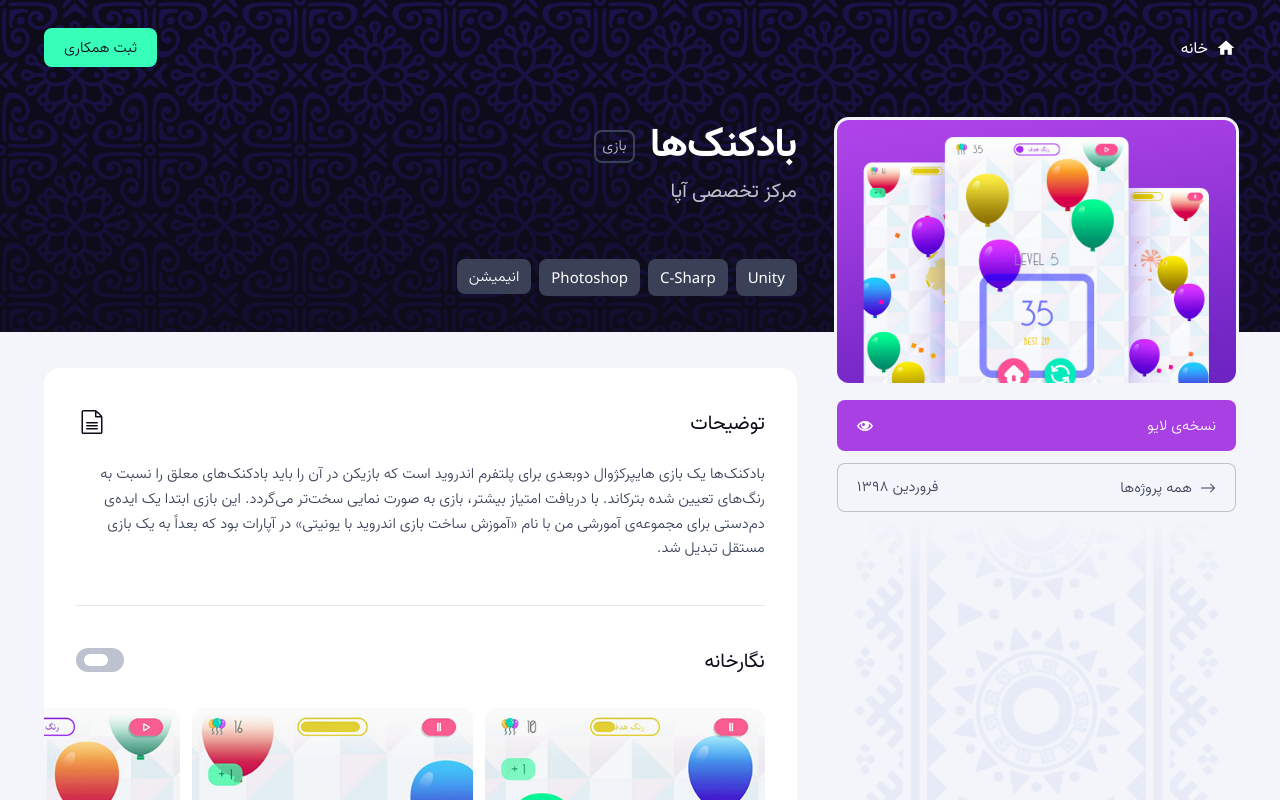
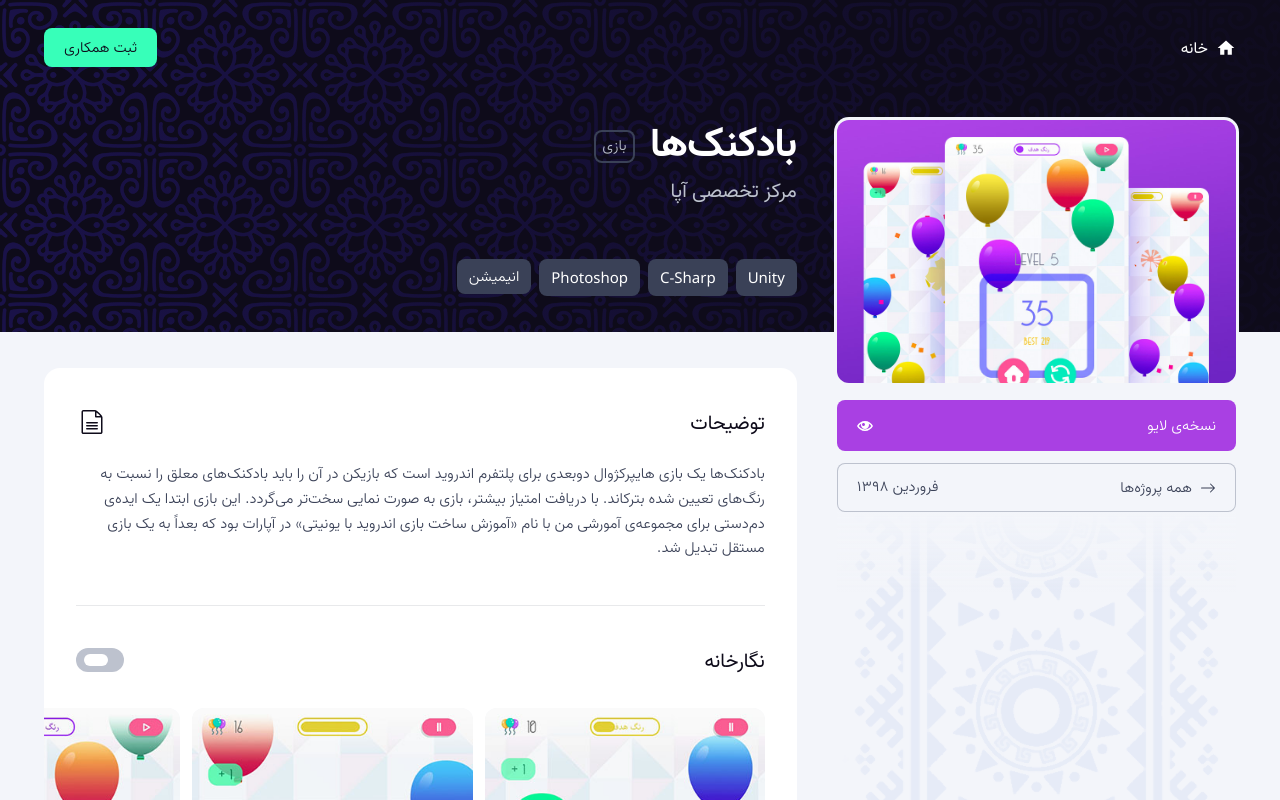
Before and after one commit to aminthemar/aminthemar-portfolio, a React (Create React App) app: page /works/balloons in a window 1280 px wide. Shown: the top 800 px of the page. Built offline with nearby package versions, Linux system fonts and the light colour scheme.

Commit message:
CV added (2).

```diff
--- a/public/index.html
+++ b/public/index.html
@@ -3,6 +3,8 @@
 
 <head>
   <meta charset="utf-8" />
+  <meta name="keywords"
+    content="محمدامین رشید, محمد امین رشید, mohammad amin rashid, MohammadAmin Rashid, aminthemar, رزومه, resume, cv, Unity, Unity3d, JavaScript, react, reactjs, programming, برنامه نویسی, علی اصغر رشید, ali asghar rashid, choobkhat, choobkhatstudio, چوب خط">
   <link rel="icon" href="%PUBLIC_URL%/flag-iran.png" />
   <meta name="viewport" content="width=device-width, initial-scale=1" />
   <meta name="theme-color" content="#000000" />
--- a/src/App.js
+++ b/src/App.js
@@ -14,9 +14,9 @@ function App() {
       <Suspense fallback={<></>}>
         <ScrollTop>
           <Routes>
-            <Route path='/' element={<HomePage />}></Route>
-            <Route path='/works' element={<WorksPage />}></Route>
-            <Route path="/works/:id" element={<ProjectPage />} />
+            <Route path='/' element={<HomePage title={document.title} />}></Route>
+            <Route path='/works' element={<WorksPage title={`پروژه‌ها | ${document.title}`} />}></Route>
+            <Route path="/works/:id" element={<ProjectPage title={document.title} />} />
           </Routes>
         </ScrollTop>
       </Suspense>
--- a/src/containers/Project/Project.jsx
+++ b/src/containers/Project/Project.jsx
@@ -1,6 +1,5 @@
 import { React, useState, useEffect, useRef } from 'react';
 import { motion } from 'framer-motion';
-import { useParams } from 'react-router';
 import { BsArrowRight, BsCameraVideo, BsPlusCircleFill } from 'react-icons/bs'
 import { ImEye, ImFileText2 } from 'react-icons/im'
 
@@ -8,8 +7,7 @@ import { works_data } from '../../constants';
 import './Project.scss';
 import { Link } from 'react-router-dom';
 
-const Project = () => {
-    const { id } = useParams();
+const Project = ({ id }) => {
     const [loading, setLoading] = useState(true);
     const [work, setWork] = useState({});
     const [width, setWidth] = useState(250);
@@ -25,7 +23,7 @@ const Project = () => {
             .catch(err => {
                 console.error(err);
             });
-    }, []);
+    }, [id]);
 
     useEffect(() => {
         if (!loading) {
--- a/src/containers/Project/Project.scss
+++ b/src/containers/Project/Project.scss
@@ -9,7 +9,7 @@
         height: 20.75rem;
         top: 0;
         right: 0;
-        background: linear-gradient(transparent, var(--black-color) 175%), url('../../assets/hero/lines.png') repeat;
+        background: linear-gradient(-90deg, var(--black-color) -10%, transparent), url('../../assets/hero/lines.png') repeat;
         background-color: var(--black-color);
 
         @media screen and (max-width: 799px) {
--- a/src/routes/HomePage/HomePage.jsx
+++ b/src/routes/HomePage/HomePage.jsx
@@ -1,7 +1,12 @@
+import { useEffect } from 'react';
 import { Edu, Hero, Jobs, Unity, Portfolio } from '../../containers';
 import { Navbar } from '../../components';
 
-const HomePage = () => {
+const HomePage = ({ title }) => {
+    useEffect(() => {
+        document.title = title;
+    }, [title]);
+
     return (
         <>
             <Navbar options={true} />
--- a/src/routes/ProjectPage/ProjectPage.jsx
+++ b/src/routes/ProjectPage/ProjectPage.jsx
@@ -1,11 +1,19 @@
+import { useEffect } from 'react';
+import { useParams } from 'react-router';
 import { Project } from '../../containers';
 import { Navbar } from '../../components';
 
-const ProjectPage = () => {
+const ProjectPage = ({ title }) => {
+    const { id } = useParams();
+
+    useEffect(() => {
+        document.title = `${id.toUpperCase()} | ${title}`;
+    }, [title, id]);
+
     return (
         <>
             <Navbar />
-            <Project />
+            <Project id={id} />
         </>
     )
 }
--- a/src/routes/WorksPage/WorksPage.jsx
+++ b/src/routes/WorksPage/WorksPage.jsx
@@ -1,7 +1,12 @@
+import { useEffect } from 'react';
 import { Works } from '../../containers';
 import { Navbar } from '../../components';
 
-const WorksPage = () => {
+const WorksPage = ({ title }) => {
+    useEffect(() => {
+        document.title = title;
+    }, [title]);
+
     return (
         <>
             <Navbar />
```
